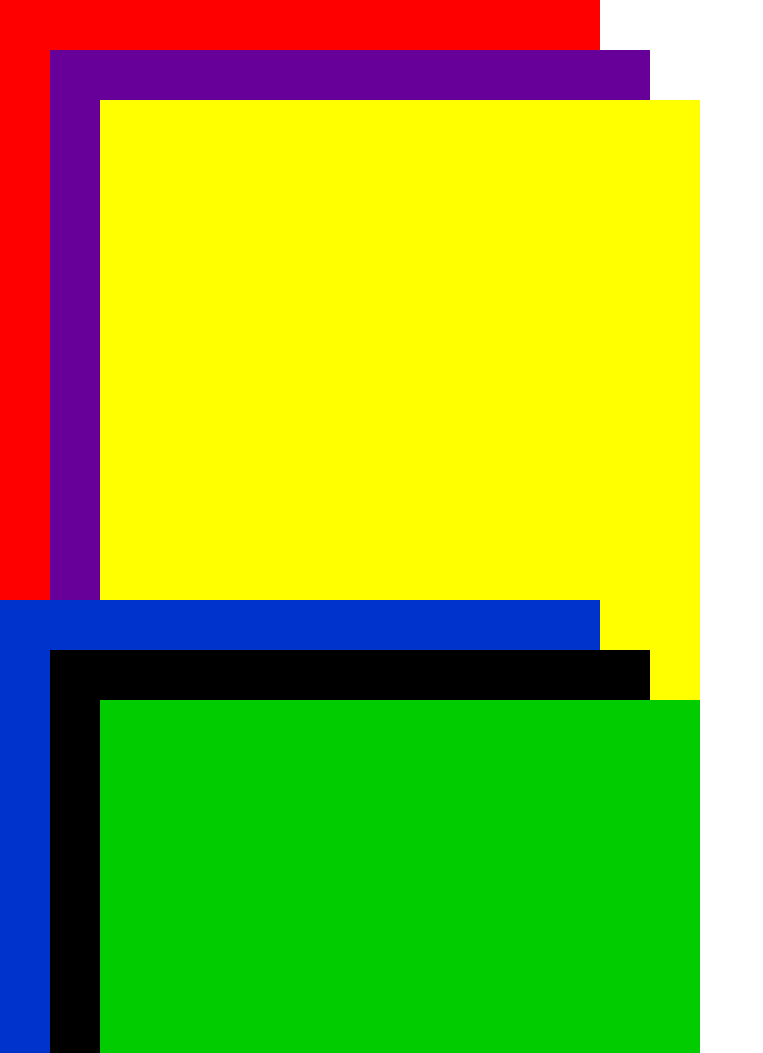
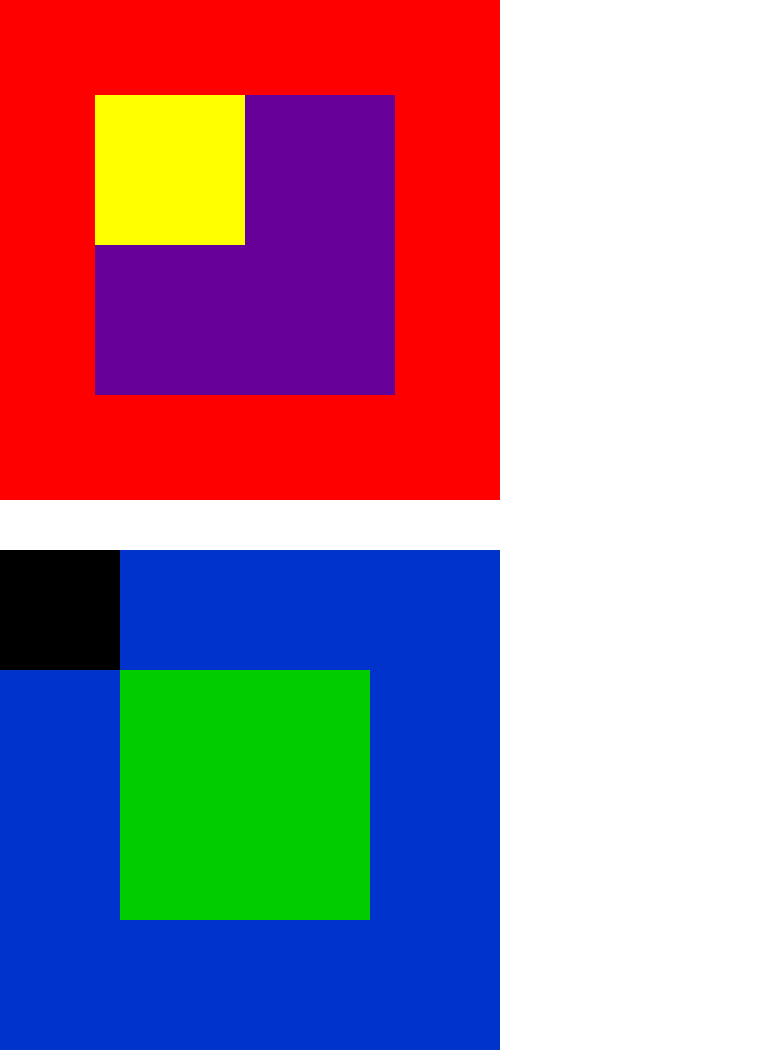
Before and after one commit to rossy80/Esquemas, a plain HTML site: page index.html in a window 1280 px wide. Shown: the top 1053 px of the page, without its empty margins (0-763 px from the left). Drawn offline with Linux system fonts and the light colour scheme.

Commit message:
Esquemas terminados con CSS

```diff
--- a/assets/css/style.css
+++ b/assets/css/style.css
@@ -6,25 +6,43 @@ body {
 .caja {
   width: 500px;
   height: 500px;
-  padding: 50px;
 }
 
 #rojo {
+  position: relative;
   background-color: #FF0000;
 }
 #morado {
+  position: relative;
   background-color: #660099;
+  width: 300px;
+  height: 300px;
+  top: 95px;
+  left: 95px;
 }
 #amarillo {
+  position: relative;
   background-color: #FFFF00;
+  width: 150px;
+  height: 150px;
 }
 
 #azul {
-  background-color: #0033CC ;
+  position: relative;
+  background-color: #0033CC;
+  top: 50px;
 }
 #negro {
+  position: absolute;
   background-color: #000000;
+  width: 120px;
+  height: 120px;
 }
 #verde {
+  position: relative;
   background-color: #00CC00;
+  width: 250px;
+  height: 250px;
+  top: 120px;
+  left: 120px;
 }
```
